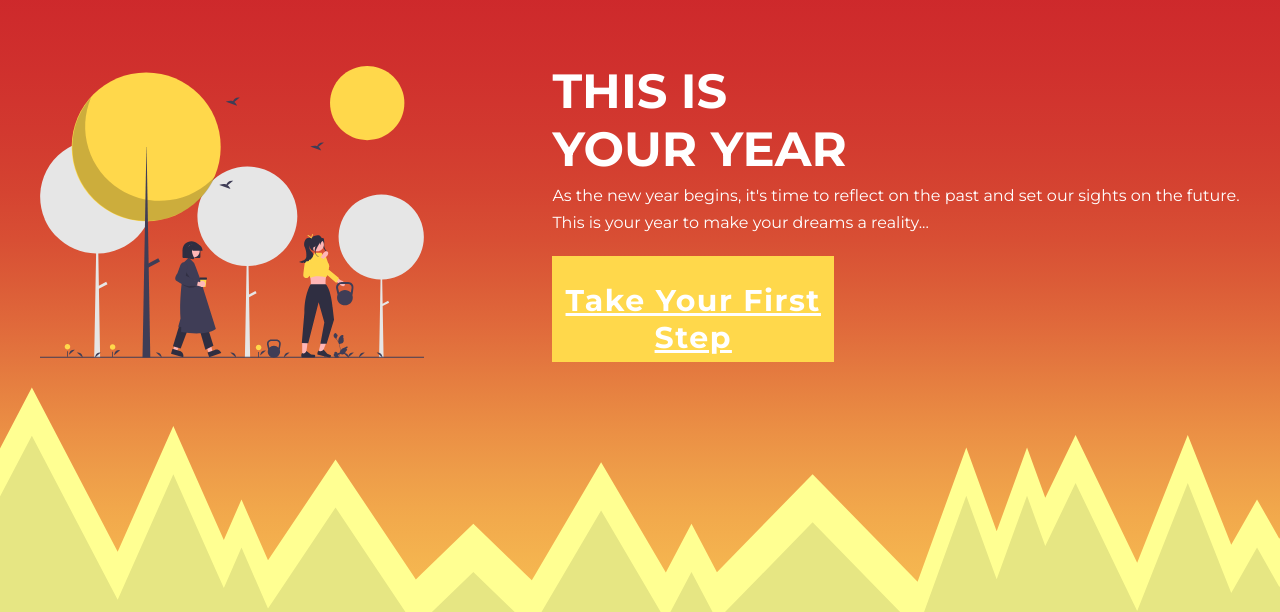
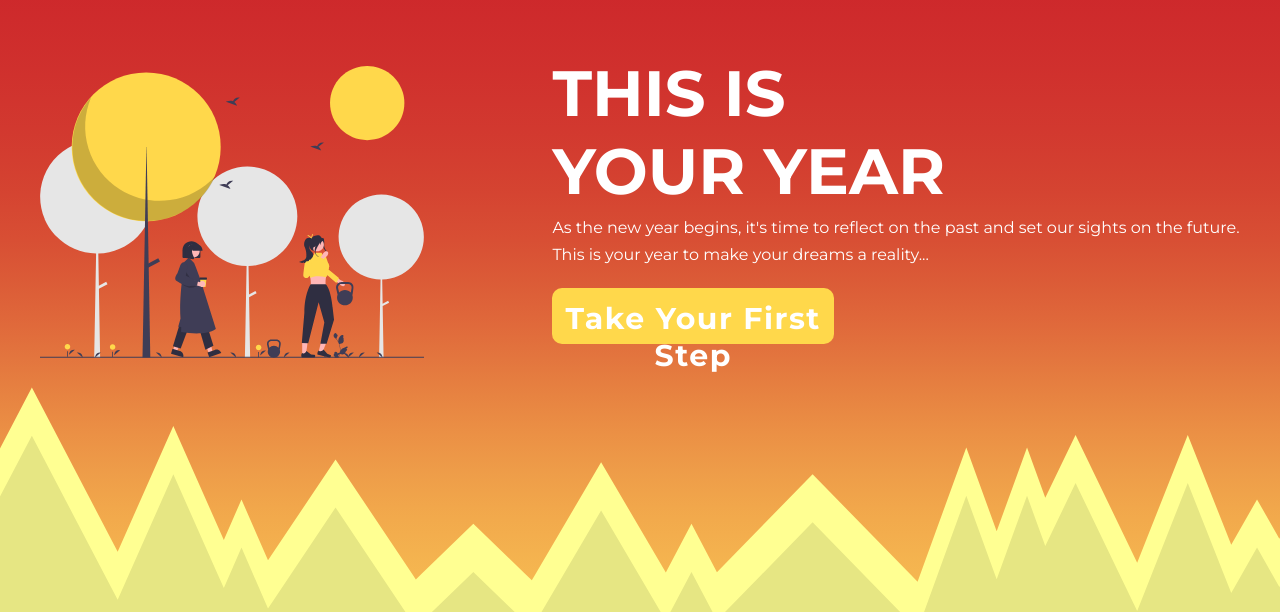
Before and after one commit to Profilist/Year-of-the-Habit, a Next.js app: page / in a window 1280 px wide. Shown: the part 188-800 px from the top of the page. Built offline with nearby package versions, Linux system fonts and the light colour scheme.

Commit message:
Polished styling

```diff
--- a/pages/index.js
+++ b/pages/index.js
@@ -142,7 +142,8 @@ export default function Home() {
         className={styles.main}
       >
         <img src="/yoth.png" className={styles.icon} />
-        <h3 id="form">What do you want to achieve in 2023?</h3>
+        <div id="form"/>
+        <h3>What do you want to achieve in 2023?</h3>
         <form onSubmit={onSubmit}>
           <input
             type="text"
@@ -151,7 +152,7 @@ export default function Home() {
             value={resolutionInput}
             onChange={(e) => setResolutionInput(e.target.value)}
           />
-          <input type="submit" value="Generate plan" />
+          <input type="submit" value="Generate Plan" />
         </form>
 
         <Steps display={display} />
--- a/pages/index.module.css
+++ b/pages/index.module.css
@@ -31,14 +31,14 @@
   height: 220vh;
 }
 .main .icon {
-  width: 100px;
+  width: 150px;
 }
 .main h3 {
-  font-size: 32px;
+  font-size: 52px;
   line-height: 40px;
   font-weight: bold;
   color: #FFFFFF;
-  margin: 16px 0 40px;
+  margin: 50px 0 70px;
 }
 .main form {
   display: flex;
@@ -49,7 +49,7 @@
   padding: 12px 16px;
   border: none;
   border-radius: 4px;
-  margin-bottom: 24px;
+  margin-bottom: 35px;
   outline-color: #A3262A;
   background-color: #FFD84B;
   color: #000000;
@@ -97,6 +97,7 @@
   margin: 50px;
   background-color: #FFD84B;
   display: inline-block;
+  border-radius: 8px;
 }
 
 .main li {
--- a/pages/landing.module.css
+++ b/pages/landing.module.css
@@ -24,7 +24,7 @@
 }
 
 .header {
-    font-size: clamp(2em, 4vw, 3em);
+    font-size: clamp(3em, 5vw, 4em);
     font-weight: 700;
 }
 
@@ -37,17 +37,18 @@
     margin-top: 3vh;
     border: none;
     display: inline-block;
-    padding-top: 2vw;
+    padding-top: 1vw;
     padding-left: 1vw;
     padding-right: 1vw;
     width: 20vw;
-    height: 10vh;
+    height: 5.5vh;
     letter-spacing: 0.05em;
     font-weight: 700;
     text-align: center;
     background-color: #FFD84B;
-    text-decoration: underline;
+    text-decoration: none;
     font-size: 30px;
+    border-radius: 10px;
 }
 
 .button:hover {
--- a/pages/progressBarComponent.js
+++ b/pages/progressBarComponent.js
@@ -13,7 +13,7 @@ export default function progressBarComponent(props) {
         className="progress-bar"
         style={{
           width: `${props.total/props.num*100}%`,
-          backgroundColor: "#F2888B",
+          backgroundColor: "#FFD84B",
           height: "100%",
           alignItems: "normal",
           display: "flex",
```
